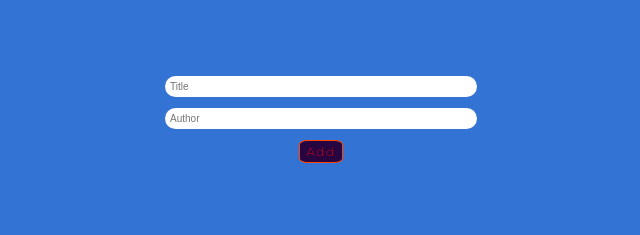
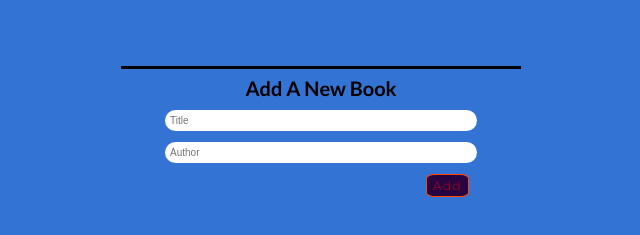
Before and after one commit to Vagyasri/Awesome-Books, a plain HTML site: page index.html in a window 1280 px wide. Shown: the part 61-296 px from the top of the page, without its empty margins (319-959 px from the left). Drawn offline with Linux system fonts and the light colour scheme.

Commit message:
minor changes to UI styling
-align the add button to the right

```diff
--- a/index.html
+++ b/index.html
@@ -23,9 +23,12 @@
         </div>
 
         <form class='text-center'>
-            <div class="field-container">
-                <input type="text" placeholder="Title" ><br><br>
+            <div class=form-header>
+                <h1>add a new book</h1>
+            </div>
+            <input type="text" placeholder="Title" ><br><br>
             <input type="text" placeholder="Author"><br><br>
+            <div class="bttn-container">
             <button class='add-btn' type="submit"> Add </button>
             </div>
         </form>
--- a/style.css
+++ b/style.css
@@ -86,8 +86,26 @@ body {
   padding: 0.5em 1.5em;
 }
 
+.form-header{
+  margin-bottom: 1rem;
+  text-transform: capitalize;
+  font-family: "lato", sans-serif;
+
+}
+.form-header::before{
+  content: '';
+  display: block;
+  border-top: 3px solid black;
+  width: 50%;
+  position: absolute;
+  left: 50%;
+  transform: translate(-50%, -1rem);
+
+}
+
 form {
   padding: 1em;
+  position: relative;
 }
 
 input[placeholder="Title"],
@@ -112,6 +130,7 @@ input[placeholder="Author"] {
   font-size: 1.2rem;
   transition: all 0.5s cubic-bezier(0.175, 0.885, 0.32, 1.275);
   border-radius: 20%;
+
 }
 
 .add-btn:hover {
@@ -120,3 +139,8 @@ input[placeholder="Author"] {
   color: white;
   padding: 0.5em 1.5em;
 }
+.bttn-container{
+  text-align: right;
+  width: 38%;
+  margin: 0 auto;
+}
```
